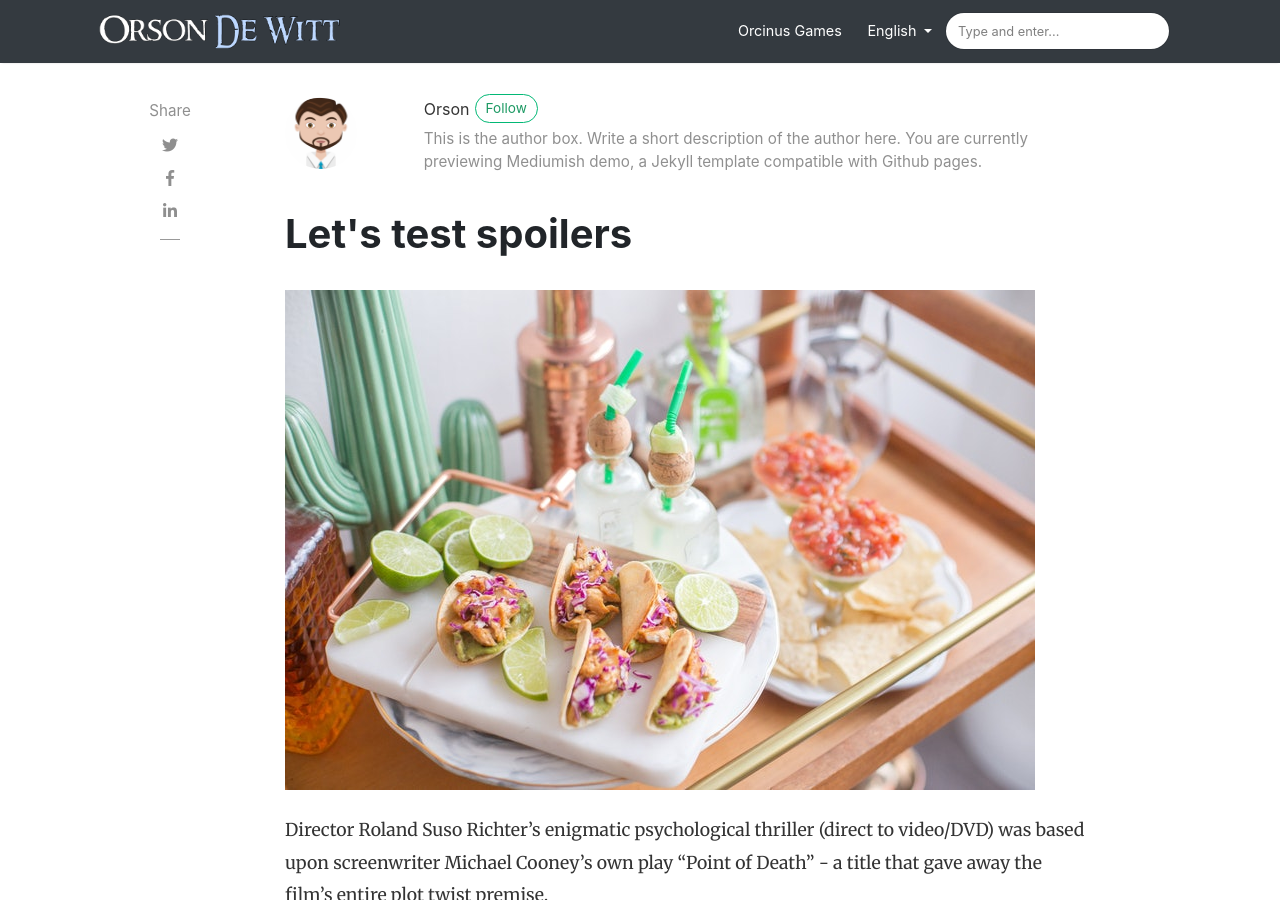
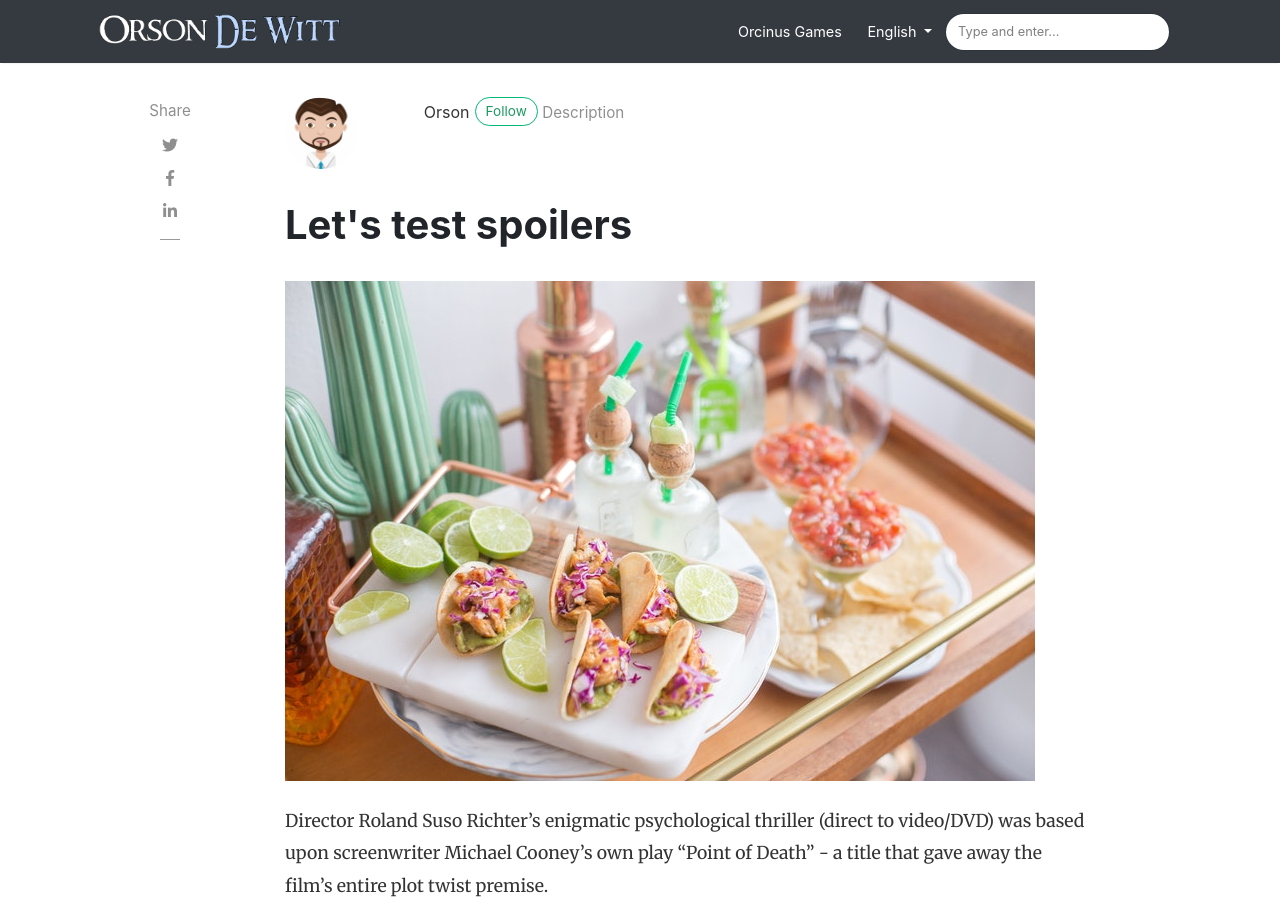
Before and after one commit to OrsonDWitt/OrsonDWitt.github.io, a Jekyll site: the page built from _posts/2018-01-11-quick-start-guide.md, in a window 1280 px wide and 900 px high. Built offline with Jekyll 4.4.1, drawn with Linux system fonts in a browser that asks for light colours; nearby versions of some CDN libraries; comment, search, counter and statistics services are not loaded.

Commit message:
Update _config.yml

```diff
--- a/_config.yml
+++ b/_config.yml
@@ -7,7 +7,6 @@
 logo-small: 'assets/images/logo-small.png'
 favicon: 'assets/images/logo.png'
 baseurl: '/'
-google_analytics: ''
 disqus: 'demowebsite'
 mailchimp-list: 'https://wowthemes.us11.list-manage.com/subscribe/post?u=8aeb20a530e124561927d3bd8&amp;id=8c3d2d214b'
 include: ["_pages"]
@@ -27,9 +26,8 @@
     avatar: 'assets/images/avatar.png'
     gravatar: b1cc14991db7a456fcd761680bbc8f81
     email: author@orsondewitt.com
-    web: https://www.wowthemes.net
     twitter: https://twitter.com/OrsonDeWitt
-    description: "This is the author box. Write a short description of the author here. You are currently previewing Mediumish demo, a Jekyll template compatible with Github pages."
+    description: "Description"
 
 # Plugins
 plugins:
@@ -61,11 +59,6 @@
     block:
       line_numbers: true
 
-# Adsense (change to "enabled" to activate, also your client id and ad slot. Create a new ad unit from your Adsense account to get the slot.)
-adsense: "disabled"
-adsense-data-ad-client: "ca-pub-3412143450191416"
-adsense-data-ad-slot: "1363087678"
-
 # Lazy Images ("enabled" or "disabled")
 lazyimages: "disabled"
 
```
